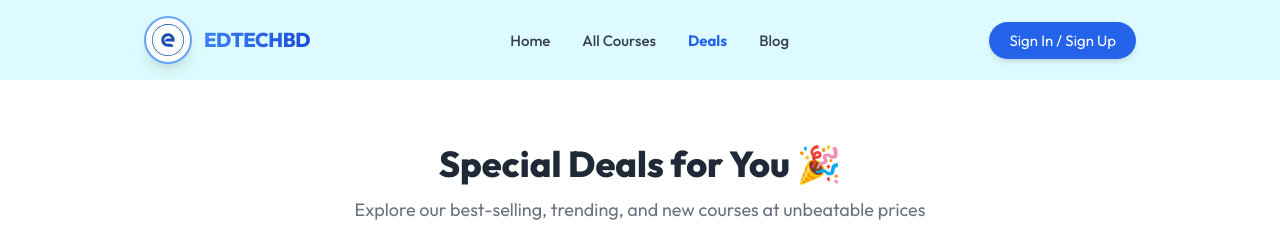
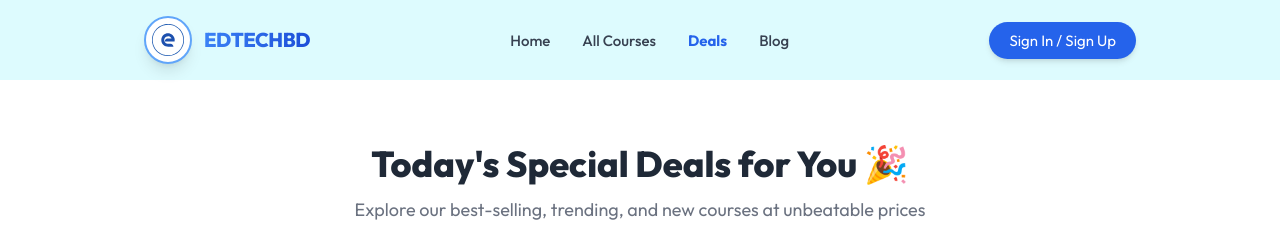
Before and after one commit to kamrul2107102/LMS-MERN-EdTechBD-final, a React (Vite) app in the folder client/: page /deals in a window 1280 px wide. Shown: the top 234 px of the page. Built offline with nearby package versions, Linux system fonts and the light colour scheme; no server answers.

Commit message:
frontend updated more

```diff
--- a/client/src/pages/student/Deals.jsx
+++ b/client/src/pages/student/Deals.jsx
@@ -90,7 +90,7 @@ const Deals = () => {
       {/* Section Title */}
       <div className="text-center mb-12">
         <h1 className="text-4xl font-extrabold text-gray-800">
-          Special Deals for You 🎉
+          Today's Special Deals for You 🎉
         </h1>
         <p className="text-gray-500 mt-3 text-lg">
           Explore our best-selling, trending, and new courses at unbeatable prices
```
